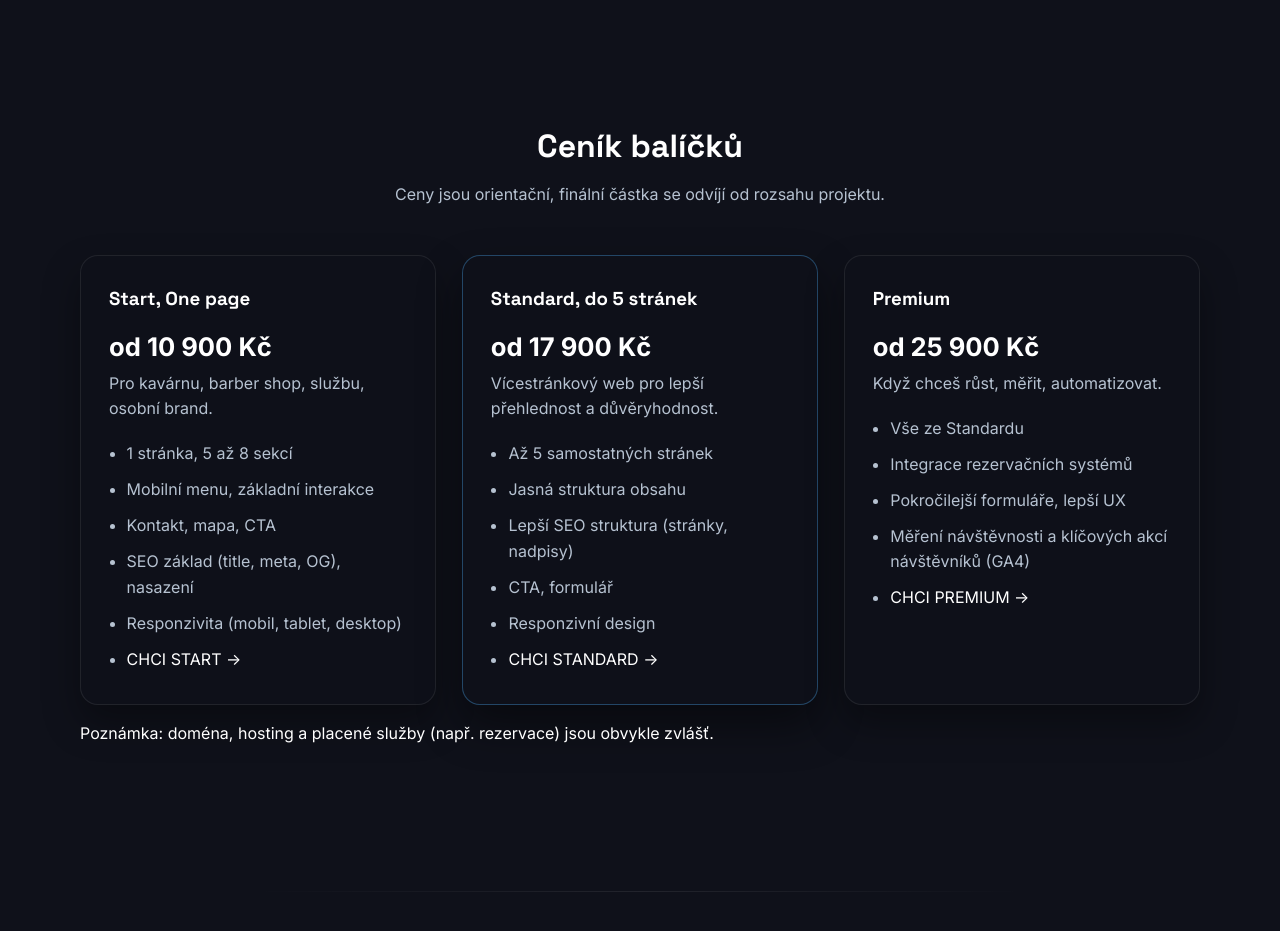
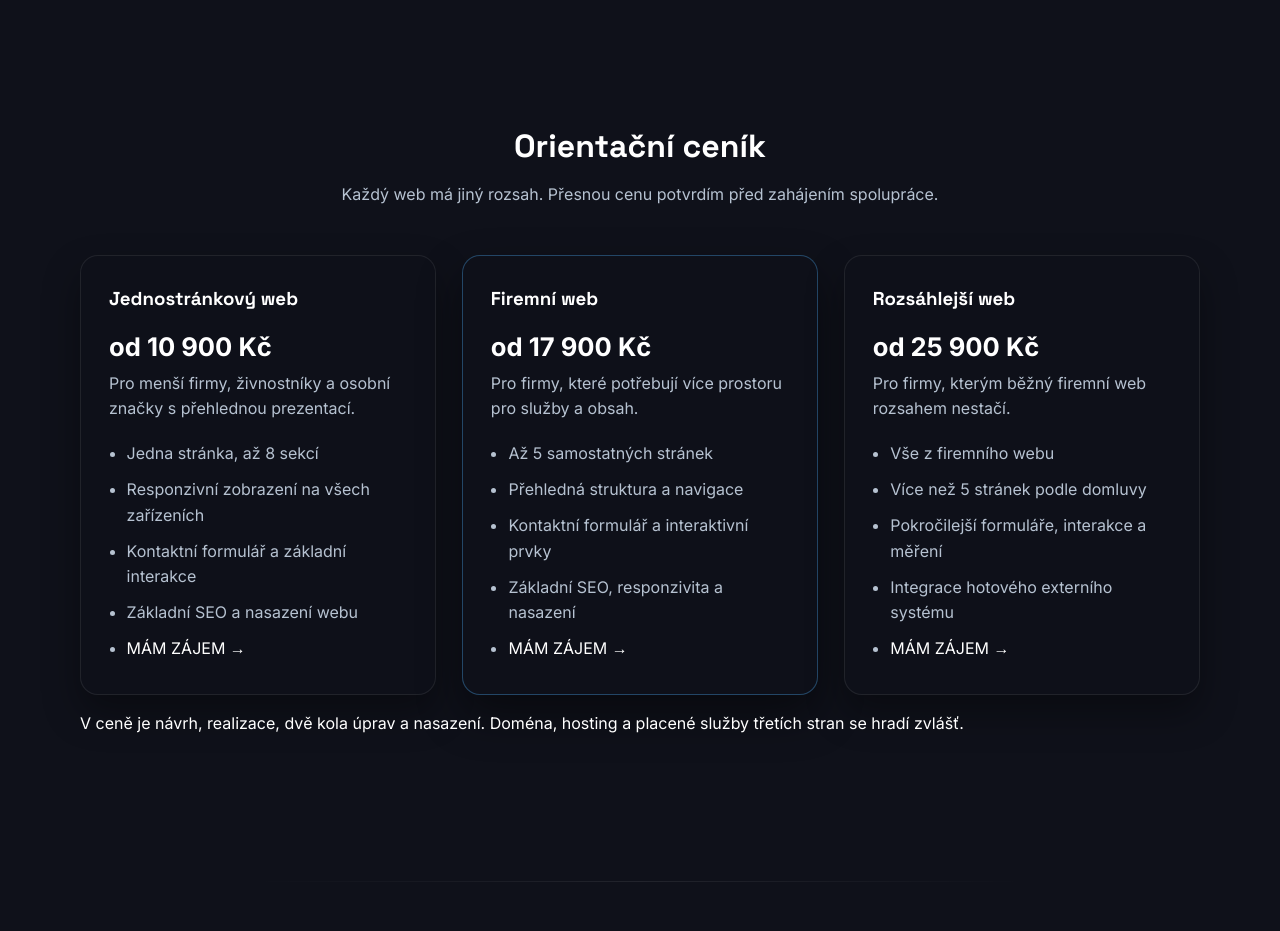
Before and after one commit to marekolah04-wq/marek.codes, a plain HTML site: page index.html in a window 1280 px wide. Shown: the part 2520-3451 px from the top of the page. Drawn offline with Linux system fonts and the light colour scheme.

Commit message:
Refine pricing and restore about section

```diff
--- a/css/pricing.css
+++ b/css/pricing.css
@@ -25,6 +25,8 @@
 }
 
 .price-card {
+  display: flex;
+  flex-direction: column;
   position: relative;
   background: rgba(15,17,26,0.92);
   border: 1px solid rgba(255,255,255,0.08);
@@ -56,6 +58,7 @@
 }
 
 .price-sub {
+  min-height: 3rem;
   color: var(--color-secondary);
   margin: 0 0 1.2rem;
 }
@@ -73,6 +76,16 @@
   text-transform: uppercase;
 }
 
+.price-card > ul {
+  display: flex;
+  flex: 1;
+  flex-direction: column;
+}
+
+.price-card > ul > li:last-child {
+  margin-top: auto;
+}
+
 
 /* responsive */
 @media (max-width: 900px) {
--- a/index.html
+++ b/index.html
@@ -325,6 +325,7 @@
     </div>
 
 </div>
+        </div>
     </section>
 
 
@@ -374,63 +375,65 @@
      <section id="pricing">
         <div class="container">
             <div class="pricing-header reveal">
-      <h2 data-cz="Ceník balíčků" data-en="Pricing packages">Ceník balíčků</h2>
+                <h2 data-cz="Orientační ceník" data-en="Pricing guide">Orientační ceník</h2>
                 <p
-        data-cz="Ceny jsou orientační, finální částka se odvíjí od rozsahu projektu."
-        data-en="Prices are indicative, the final amount depends on the scope of the project."
-      >
-        Ceny jsou orientační, finální částka se odvíjí od rozsahu projektu.
+                    data-cz="Každý web má jiný rozsah. Přesnou cenu potvrdím před zahájením spolupráce."
+                    data-en="Every website has a different scope. I will confirm the exact price before work begins.">
+                    Každý web má jiný rozsah. Přesnou cenu potvrdím před zahájením spolupráce.
                 </p>
             </div>
 
             <div class="pricing-grid">
-      <!-- START -->
                 <article class="price-card reveal">
                     <div class="price-top">
-          <h3 data-cz="Start, One page" data-en="Start, One page">Start, One page</h3>
+                        <h3 data-cz="Jednostránkový web" data-en="One-page website">Jednostránkový web</h3>
                         <p class="price" data-cz="od 10 900 Kč" data-en="from 10 900 CZK">od 10 900 Kč</p>
                     <p class="price-sub"
-             data-cz="Pro kavárnu, barber shop, službu, osobní brand."
-             data-en="For cafés, barber shops, services, personal brands.">
-            Pro kavárnu, barber shop, službu, osobní brand.
+                        data-cz="Pro menší firmy, živnostníky a osobní značky s přehlednou prezentací."
+                        data-en="For small businesses, freelancers and personal brands that need a clear online presence."
+                    >
+                        Pro menší firmy, živnostníky a osobní značky s přehlednou prezentací.
                     </p>
                     </div>
 
                     <ul class="price-list">
-          <li data-cz="1 stránka, 5 až 8 sekcí" data-en="1 page, 5 to 8 sections">1 stránka, 5 až 8 sekcí</li>
-          <li data-cz="Mobilní menu, základní interakce" data-en="Mobile menu, basic interactions">Mobilní menu, základní interakce</li>
-          <li data-cz="Kontakt, mapa, CTA" data-en="Contact, map, CTAs">Kontakt, mapa, CTA</li>
-          <li data-cz="SEO základ (title, meta, OG), nasazení" data-en="SEO basics (title, meta, OG), deployment">SEO základ (title, meta, OG), nasazení</li>
-
-        <li data-cz="Responzivita (mobil, tablet, desktop)"
-              data-en="Responsiveness (mobile, tablet, desktop)">
-            Responzivita (mobil, tablet, desktop)
+                        <li data-cz="Jedna stránka, až 8 sekcí"
+                            data-en="One page, up to 8 sections">
+                            Jedna stránka, až 8 sekcí
                         </li>
-
-          <li>          <a class="btn price-cta" href="#contact"
-           data-package="Start"
-           data-cz="Chci Start ->"
-           data-en="I want Start ->">
-          Chci Start ->
-        </a></li>
-
-
+                        <li data-cz="Responzivní zobrazení na všech zařízeních"
+                            data-en="Responsive layout for all devices">
+                            Responzivní zobrazení na všech zařízeních
+                        </li>
+                        <li data-cz="Kontaktní formulář a základní interakce"
+                            data-en="Contact form and basic interactions">
+                            Kontaktní formulář a základní interakce
+                        </li>
+                        <li data-cz="Základní SEO a nasazení webu"
+                            data-en="Basic SEO and website deployment">
+                            Základní SEO a nasazení webu
+                        </li>
+                        <li>
+                            <a class="btn price-cta" href="#contact"
+                                data-package="one-page"
+                                data-package-cz="Jednostránkový web"
+                                data-package-en="One-page website"
+                                data-cz="Mám zájem →"
+                                data-en="I'm interested →">
+                                Mám zájem →
+                            </a>
+                        </li>
                     </ul>
-
-
                 </article>
 
-
                 <article class="price-card featured reveal">
-
-
                     <div class="price-top">
-          <h3 data-cz="Standard, do 5 stránek" data-en="Standard, up to 5 pages">Standard, do 5 stránek</h3>
+                        <h3 data-cz="Firemní web" data-en="Business website">Firemní web</h3>
                         <p class="price" data-cz="od 17 900 Kč" data-en="from 17 900 CZK">od 17 900 Kč</p>
                         <p class="price-sub"
-             data-cz="Vícestránkový web pro lepší přehlednost a důvěryhodnost."
-             data-en="Multi-page website for better clarity and credibility.">
-            Vícestránkový web pro lepší přehlednost a důvěryhodnost.
+                            data-cz="Pro firmy, které potřebují více prostoru pro služby a obsah."
+                            data-en="For businesses that need more space for services and content.">
+                            Pro firmy, které potřebují více prostoru pro služby a obsah.
                         </p>
                     </div>
 
@@ -439,90 +442,90 @@
                             data-en="Up to 5 separate pages">
                             Až 5 samostatných stránek
                         </li>
-
-
-          <li data-cz="Jasná struktura obsahu"
-              data-en="Clear content structure">
-            Jasná struktura obsahu
+                        <li data-cz="Přehledná struktura a navigace"
+                            data-en="Clear structure and navigation">
+                            Přehledná struktura a navigace
                         </li>
-
-
-          <li data-cz="Lepší SEO struktura (stránky, nadpisy)"
-              data-en="Better SEO structure (pages, headings)">
-            Lepší SEO struktura (stránky, nadpisy)
+                        <li data-cz="Kontaktní formulář a interaktivní prvky"
+                            data-en="Contact form and interactive elements">
+                            Kontaktní formulář a interaktivní prvky
                         </li>
-
-
-
-            <li data-cz="CTA, formulář"
-                data-en="CTAs, form">
-            CTA, formulář
+                        <li data-cz="Základní SEO, responzivita a nasazení"
+                            data-en="Basic SEO, responsive design, and deployment">
+                            Základní SEO, responzivita a nasazení
                         </li>
-
-            <li data-cz="Responzivní design"
-                data-en="Responsive design">
-            Responzivní design
+                        <li>
+                            <a class="btn price-cta" href="#contact"
+                                data-package="business"
+                                data-package-cz="Firemní web"
+                                data-package-en="Business website"
+                                data-cz="Mám zájem →"
+                                data-en="I'm interested →">
+                                Mám zájem →
+                            </a>
                         </li>
-
-            <li>                  <a class="btn price-cta" href="#contact"
-           data-package="Standard"
-           data-cz="Chci Standard ->"
-           data-en="I want Standard ->"
-        >
-          Chci Standard ->
-        </a></li>
-
-
                     </ul>
-
                 </article>
 
-      <!-- PREMIUM -->
                 <article class="price-card reveal">
                     <div class="price-top">
-          <h3 data-cz="Premium" data-en="Premium">Premium</h3>
+                        <h3 data-cz="Rozsáhlejší web" data-en="Larger website">Rozsáhlejší web</h3>
                         <p class="price" data-cz="od 25 900 Kč" data-en="from 25 900 CZK">od 25 900 Kč</p>
                         <p class="price-sub"
-             data-cz="Když chceš růst, měřit, automatizovat."
-             data-en="For growth, tracking, and automation.">
-            Když chceš růst, měřit, automatizovat.
+                            data-cz="Pro firmy, kterým běžný firemní web rozsahem nestačí."
+                            data-en="For businesses that need more than a standard company website.">
+                            Pro firmy, kterým běžný firemní web rozsahem nestačí.
                         </p>
                     </div>
 
                     <ul class="price-list">
-          <li data-cz="Vše ze Standardu" data-en="Everything from Standard">Vše ze Standardu</li>
-
-          <li data-cz="Integrace rezervačních systémů"
-              data-en="Booking system integration">
-            Integrace rezervačních systémů
-          </li>
-          <li data-cz="Pokročilejší formuláře, lepší UX"
-              data-en="Advanced forms, better UX">
-            Pokročilejší formuláře, lepší UX
-          </li>
-            <li data-cz="Měření návštěvnosti a klíčových akcí návštěvníků (GA4)"
-                data-en="Tracking visitor traffic and key actions (GA4)">
-            Měření návštěvnosti a klíčových akcí návštěvníků (GA4)
+                        <li
+                data-cz="Vše z firemního webu"
+                    data-en="Everything included in the business website"
+                    >
+                    Vše z firemního webu
                     </li>
 
-            <li>                    <a class="btn price-cta" href="#contact"
-           data-package="Premium"
-           data-cz="Chci Premium ->"
-           data-en="I want Premium ->"
+                    <li
+                    data-cz="Více než 5 stránek podle domluvy"
+                    data-en="More than 5 pages based on agreement"
                     >
-          Chci Premium ->
-        </a></li>
+                    Více než 5 stránek podle domluvy
+                    </li>
 
+                    <li
+                    data-cz="Pokročilejší formuláře, interakce a měření"
+                    data-en="Advanced forms, interactions and tracking"
+                    >
+                    Pokročilejší formuláře, interakce a měření
+                    </li>
 
+                    <li
+                    data-cz="Integrace hotového externího systému"
+                    data-en="Integration of an existing third-party system"
+                    >
+                    Integrace hotového externího systému
+                    </li>
+
+                        <li>
+                            <a class="btn price-cta" href="#contact"
+                                data-package="larger"
+                                data-package-cz="Rozsáhlejší web"
+                                data-package-en="Larger website"
+                                data-cz="Mám zájem →"
+                                data-en="I'm interested →">
+                                Mám zájem →
+                            </a>
+                        </li>
                     </ul>
-
                 </article>
             </div>
 
             <p class="pricing-note reveal"
-       data-cz="Poznámka: doména, hosting a placené služby (např. rezervace) jsou obvykle zvlášť."
-       data-en="Note: domain, hosting, and paid third party tools (like booking) are usually separate.">
-      Poznámka: doména, hosting a placené služby (např. rezervace) jsou obvykle zvlášť.
+                data-cz="V ceně je návrh, realizace, dvě kola úprav a nasazení. Doména, hosting a placené služby třetích stran se hradí zvlášť."
+                data-en="The price includes design, development, two revision rounds, and deployment. Domain, hosting, and paid third-party services are billed separately.">
+                V ceně je návrh, realizace, dvě kola úprav a nasazení. Doména, hosting a placené služby
+                třetích stran se hradí zvlášť.
             </p>
         </div>
     </section>
@@ -558,8 +561,6 @@
                             Detail: hover, spacing, typografie, všechno musí sedět.
                         </li>
                     </ul>
-
-
                 </article>
 
                 <aside class="about-card reveal">
@@ -819,7 +820,6 @@
                             zásad ochrany osobních údajů
                         </a>.
                         </p>
-                            </label>
 
                         <input type="hidden"
                             name="package"
```
Also changed, not shown: css/queries.css (+106 -7 lines), js/main.js (+14 -10 lines), css/about.css (line endings or trailing spaces). Lines whose indentation alone changed are shown as unchanged.
